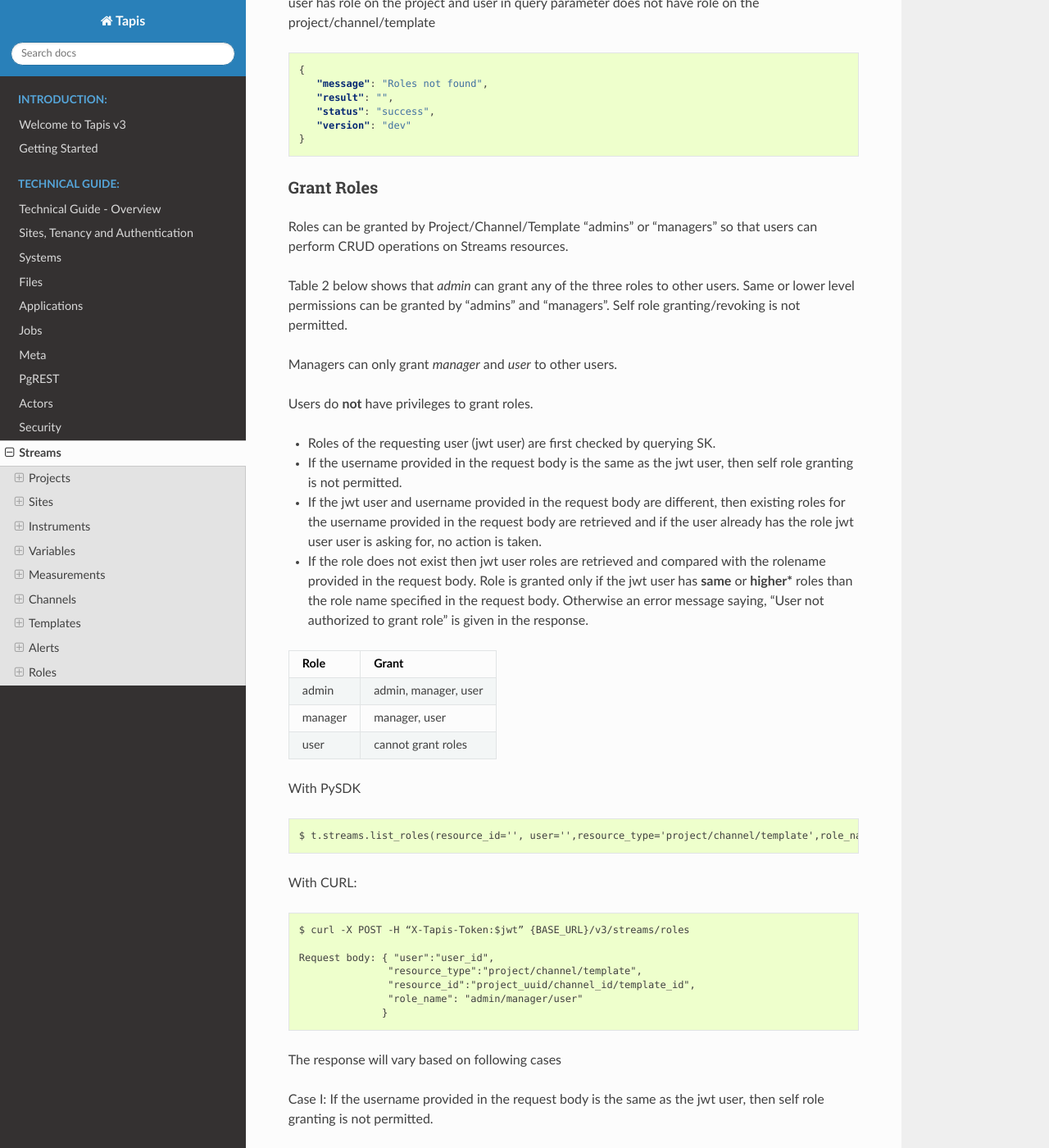
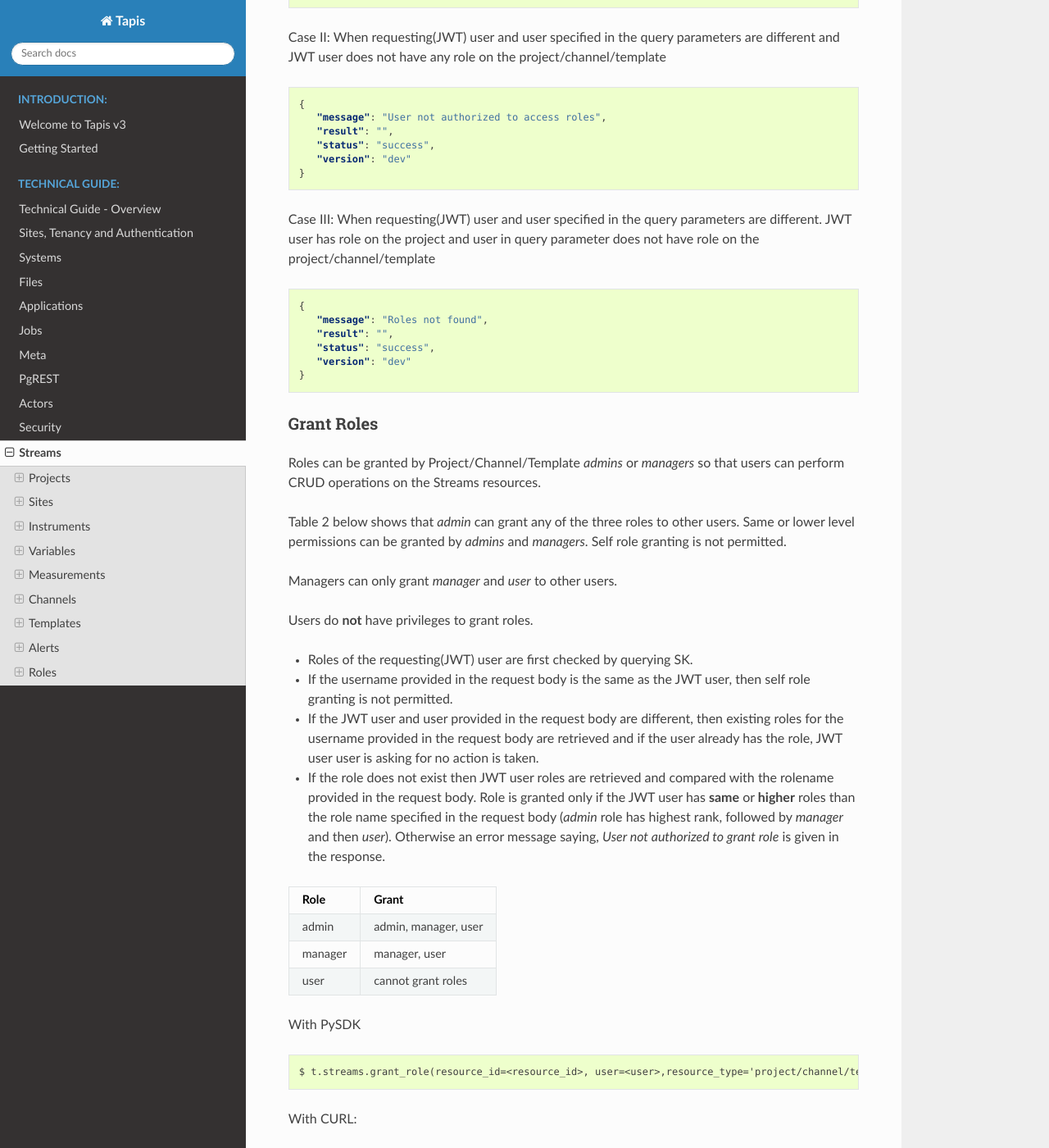
Before and after one commit to tapis-project/documentation, a Sphinx documentation site: the page built from source/technical/streams.rst, in a window 1280 px wide and 1400 px high, scrolled down 24012 px. Shown: the whole window at 82% size. Built offline with Sphinx 7.4.7 and the Read the Docs theme 2.0.0, drawn with Linux system fonts in a browser that asks for light colours; some of the changed text lies outside the part shown.

Commit message:
streams roles

```diff
--- a/source/technical/streams.rst
+++ b/source/technical/streams.rst
@@ -1263,11 +1263,13 @@
 
 Roles
 -----------
-Streams service uses roles to manage permissions on the streams resources. CRUD operations on Streams resources such as Sites, Instruments and  Variables can be performed by authorized users having a specific role on the project. Streams service supports three roles: *admin*, *manager* and *user*.
+Streams service uses **roles**  to manage permissions on the streams resources. CRUD operations on Streams resources such as Sites, Instruments and  Variables can be performed by authorized users having a specific role on the Project. Similarly CRUD operations on Channels and Templates can be done by authorized users having specific roles. Streams service supports three types of roles: *admin*, *manager* and *user*.
 
 **Admin** has elevated privileges. An *admin* can create, update, or delete any of the Streams resources.
+
 **Manager** can perform all read and write operations on Streams resources, with an exception of deleting them.
-**User** can only perform read operations on the resources and are not authorized to write or delete them.
+
+**User** can only perform read operations on the resources and are not authorized to write or delete the resources.
 
 Table 1 below summarizes the authorized actions with respect to user roles.
 
@@ -1284,39 +1286,43 @@
 |                     |                                     |
 +---------------------+-------------------------------------+
 
-When a user creates project, channel or template, an admin role of the form: streams_projects_$project-oid_admin, streams_channels_$channel-oid_admin or streams_templates_$template-oid_admin respectively is created in the Security Kernel and is assigned to the requesting user.
-Admins can further grant roles such as **manager** or **user** for other users listed on the project. To perform CRUD operations on Projects, Sites, Instruments and Variables, users must have appropriate role on the Project.
+When a user creates project, channel or template, an admin role of the form: **streams_projects_$project-oid_admin**, **streams_channels_$channel-oid_admin** or **streams_templates_$template-oid_admin**, respectively is created in the Security Kernel and is assigned to the requesting (JWT) user. Oid is the unique object id generated by the backend MongoDB for each of the Project, Channel or Template.
+
+Admins can further grant roles such as **admin**, **manager** or **user** for other users listed on the project. To perform CRUD operations on Projects, Sites, Instruments and Variables, users must have appropriate role on the Project.
 To perform CRUD operation on either Channels and Templates, users must have role associated with each of the resources.
 
 
 **List Roles**
 ^^^^^^^^^^^^^^^^^^^^^
-To get the list of user roles on project, channel or template, the requesting user(jwt user) must provide following three parameters:
+To get the list of user roles on a project, channel or template, the requesting(JWT) user must provide following three parameters:
 
  1) **resource_type** : project/channel/template
 
  2) **resource_id**: project_id/channel_id/template_id
 
- 3) **user**: list role for this user is checked, the requesting user
-
-
-With PySDK
-
-.. code-block:: plaintext
-
-        $ t.streams.list_roles(resource_id='', user='',resource_type='project')
-        $ t.streams.list_roles(resource_id='', user='',resource_type='channel')
-        $ t.streams.list_roles(resource_id='', user='',resource_type='template')
-
-
-With CURL:
-
-.. code-block:: plaintext
+ 3) **user**: username for whom roles are to be checked
+
+In order to list the user roles on a resource (Project, Channel, Template) the requesting(JWT) user must have one of the three roles (admin, manager, user) on it.
+
+With PySDK
+
+.. code-block:: plaintext
+
+        $ t.streams.list_roles(resource_id=<resource_id>, user=<username>,resource_type='project')
+        $ t.streams.list_roles(resource_id=<resource_id>, user=<username>,resource_type='channel')
+        $ t.streams.list_roles(resource_id=<resource_id>, user=<username>,resource_type='template')
+
+
+With CURL:
+
+.. code-block:: plaintext
+
 
         $ curl -H "X-Tapis-Token:$jwt" {BASE_URL}/v3/streams/roles?user={userid}&resource_type={project/channel/template}&resource_id={project_id/channel_id/template_id}
 
 
-The response will look something like the following:
+
+The response will look like the following with the Python Client:
 
 .. container:: foldable
 
@@ -1325,9 +1331,10 @@
             result: ['admin']
 |
 
-There are three possible responses depending on if the requesting user (jwt user) and user specified in query parameters are same or different.
-
-Case I: When requesting(jwt) user and user specified in the query paramters are same and have role on the project/channel/template
+There are three possible responses depending on if the requesting(JWT) user and user specified in query parameters are same or different.
+
+Case I: When requesting(JWT) user and user specified in the query parameters are same and both have role on the project/channel/template
+The result will include all the roles for the user in query parameters for the given resource_id
 
 .. container:: foldable
 
@@ -1342,7 +1349,7 @@
             "version": "dev"
             }
 
-Case II: When requesting(jwt) user and user specified in the query parameters are different and jwt user does not have role on the project/channel/template
+Case II: When requesting(JWT) user and user specified in the query parameters are different and JWT user does not have any role on the project/channel/template
 
 .. container:: foldable
 
@@ -1356,7 +1363,7 @@
         }
 
 
-Case III: When requesting(jwt) user and user specified in the query parameters are different. Jwt user has role on the project and user in query parameter does not have role on the project/channel/template
+Case III: When requesting(JWT) user and user specified in the query parameters are different. JWT user has role on the project and user in query parameter does not have role on the project/channel/template
 
 .. container:: foldable
 
@@ -1372,22 +1379,21 @@
 
 **Grant Roles**
 ^^^^^^^^^^^^^^^^^^^^^
-Roles can be granted by Project/Channel/Template “admins” or “managers” so that users can perform CRUD operations on Streams resources.
-
-
-Table 2 below shows that *admin* can grant any of the three roles to other users. Same or lower level permissions can be granted by “admins” and “managers”. Self role granting/revoking is not permitted.
+Roles can be granted by Project/Channel/Template *admins* or *managers* so that users can perform CRUD operations on the Streams resources.
+
+Table 2 below shows that *admin* can grant any of the three roles to other users. Same or lower level permissions can be granted by *admins* and *managers*. Self role granting is not permitted.
 
 Managers can only grant *manager* and *user* to other users.
 
 Users do **not** have privileges to grant roles.
 
-- Roles of the requesting user (jwt user) are first checked by querying  SK.
-
-- If the username provided in the request body is the same as the jwt user, then self role granting is not permitted.
-
-- If the jwt user and username provided in the request body are different, then existing roles for the username provided in the request body are retrieved and if the user already has the role jwt user user is asking for, no action is taken.
-
-- If the role does not exist then jwt user roles are retrieved and compared with the rolename provided in the request body. Role is granted only if the jwt user has **same** or **higher*** roles than the role name specified in the request body. Otherwise an error message saying, “User not authorized to grant role” is given in the response.
+- Roles of the requesting(JWT) user are first checked by querying SK.
+
+- If the username provided in the request body is the same as the JWT user, then self role granting is not permitted.
+
+- If the JWT user and user provided in the request body are different, then existing roles for the username provided in the request body are retrieved and if the user already has the role, JWT user user is asking for no action is taken.
+
+- If the role does not exist then JWT user roles are retrieved and compared with the rolename provided in the request body. Role is granted only if the JWT user has **same** or **higher** roles than the role name specified in the request body (*admin* role has highest rank, followed by *manager* and then *user*). Otherwise an error message saying, *User not authorized to grant role* is given in the response.
 
 
 +---------------------+------------------------+
@@ -1407,14 +1413,14 @@
 
 .. code-block:: plaintext
 
-        $ t.streams.list_roles(resource_id='', user='',resource_type='project/channel/template',role_name='admin/manager/user')
-
-
-With CURL:
-
-.. code-block:: plaintext
-
-        $ curl -X POST -H “X-Tapis-Token:$jwt” {BASE_URL}/v3/streams/roles
+        $ t.streams.grant_role(resource_id=<resource_id>, user=<user>,resource_type='project/channel/template',role_name='admin/manager/user')
+
+
+With CURL:
+
+.. code-block:: plaintext
+
+        $ curl -X POST -H "X-Tapis-Token:$jwt" {BASE_URL}/v3/streams/roles
 
         Request body: { "user":"user_id",
                        "resource_type":"project/channel/template",
@@ -1423,9 +1429,9 @@
                       }
 
 
-The response will vary based on following cases
-
-Case I: If the username provided in the request body is the same as the jwt user, then self role granting is not permitted.
+The response will vary based on following cases:
+
+Case I: If the username provided in the request body is the same as the JWT user, then self role granting is not permitted.
 
 With PySDK
 
@@ -1444,7 +1450,7 @@
          'status': 'error',
          'version': 'dev'}
 
-Case II: If the jwt user and username provided in the request body are different, then existing roles for the username provided in the request body are retrieved and if the user already has the role jwt user user is asking for, no action is taken.
+Case II: If the JWT user and username provided in the request body are different, then existing roles for the username provided in the request body are retrieved and if the user already has the role JWT user user is asking for, no action is taken.
 
 With PySDK
 
@@ -1485,7 +1491,7 @@
            "version": "dev"
         }
 
-If the requesting (jwt) user only has a **user*** role, then no role can be granted to other users, and the response will be following
+If the requesting (JWT) user only has a **user*** role, then no role can be granted to other users, and the response will be following
 
 .. container:: foldable
 
@@ -1499,7 +1505,7 @@
         }
 
 
-Case IV: If the requesting (jwt) user has no role on the project/channel/template, then the user is not authorized to grant any roles
+Case IV: If the requesting (JWT) user has no role on the project/channel/template, then the user is not authorized to grant any roles
 
 .. container:: foldable
 
@@ -1511,3 +1517,83 @@
                "status": "error",
                "version": "dev"
             }
+
+**Revoke Roles**
+^^^^^^^^^^^^^^^^^^^^^
+
+Users in **admin** role are capable of revoking any of the three roles: **admin**, **manager** and **user** for other users. Self role revoking is not permitted.
+Users in *manager* and *user* role are not capable of revoking roles.
+
++---------------------+------------------------+
+| Role                | Revoke                  |
++=====================+========================+
+| admin               |  admin, manager, user  |
+|                     |                        |
++---------------------+------------------------+
+| manager             |  Cannot revoke role    |
+|                     |                        |
++---------------------+------------------------+
+| user                |  Cannot revoke role    |
+|                     |                        |
++---------------------+------------------------+
+
+
+With PySDK
+
+.. code-block:: plaintext
+
+        $ permitted_client.streams.revoke_role(resource_id='test_proj', user='testuser6',resource_type='project',role_name='manager')
+
+With CURL:
+
+.. code-block:: plaintext
+
+        $ curl -X POST -H "X-Tapis-Token:$jwt" {BASE_URL}/v3/streams/revokeRole
+
+        Request body: { "user":"user_id",
+                       "resource_type":"project/channel/template",
+                       "resource_id":"project_uuid/channel_id/template_id",
+                       "role_name": "admin/manager/user"
+                      }
+
+
+
+The response will be following:
+
+.. container:: foldable
+
+     .. code-block:: json
+
+         {'message': 'Role manager successfully deleted for user testuser6',
+         'metadata': {},
+         'result': '',
+         'status': 'success',
+         'version': 'dev'}
+
+Responses will vary based on following cases:
+
+Case I: If the requesting (JWT) user has a **manager** or **user** role
+
+.. container:: foldable
+
+     .. code-block:: json
+
+        {
+           "message": "User not authorized to revoke role",
+           "result": "",
+           "status": "error",
+           "version": "dev"
+        }
+
+Case II: If the JWT user is trying to revoke self role
+
+.. container:: foldable
+
+     .. code-block:: json
+
+            {
+               "message": "Cannot delete role for self",
+               "result": "",
+               "status": "error",
+               "version": "dev"
+            }
```
Also changed, not shown: other parts of source/technical/streams.rst (+3 -3 lines).
